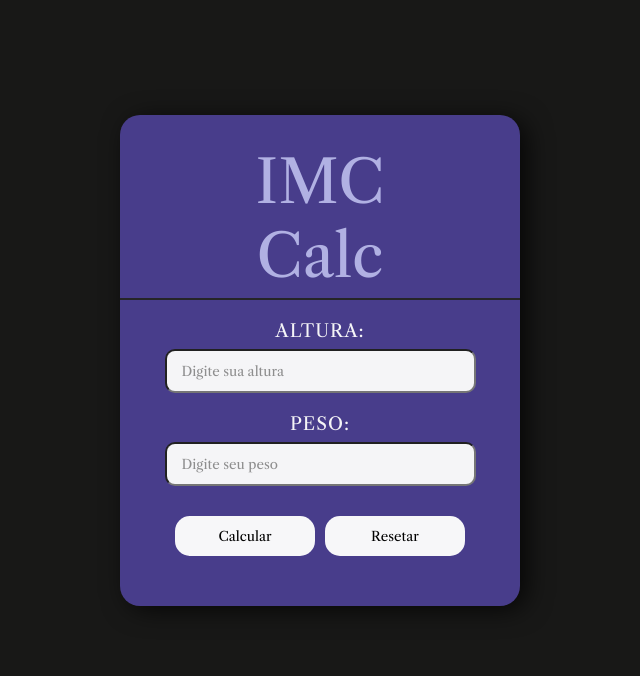
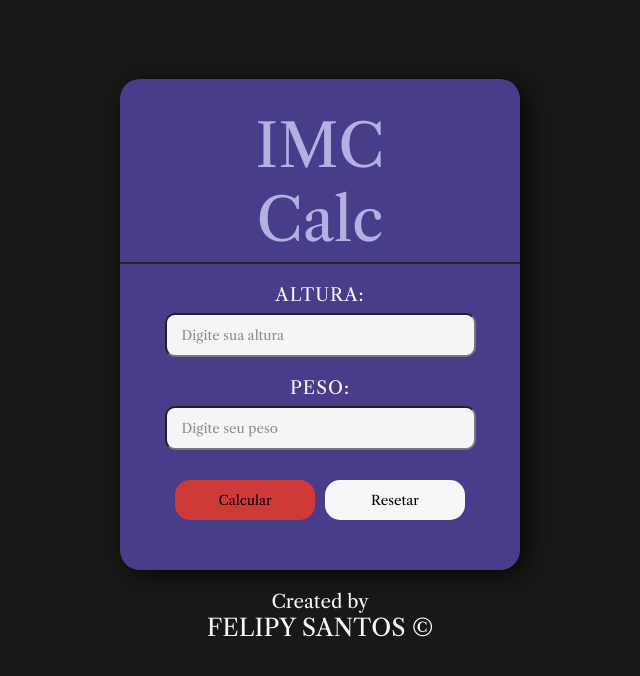
Before and after one commit to FeSantsss/calculadora-imc-react, a React (Vite) app in the folder project-imc/: page / in a window 1280 px wide. Shown: the top 676 px of the page, without its empty margins (320-960 px from the left). Built offline with nearby package versions, Linux system fonts and the light colour scheme.

Commit message:
styles finalized

```diff
--- a/project-imc/src/App.css
+++ b/project-imc/src/App.css
@@ -13,3 +13,8 @@ body {
   margin: 0;
   padding: 0;
 }
+footer{
+  display: flex;
+  flex-direction: column;
+  padding-top: 20px;
+}
--- /dev/null
+++ b/project-imc/src/assets/Button.css
@@ -0,0 +1,25 @@
+button {
+  width: 140px;
+  height: 40px;
+  margin: 30px 5px 20px;
+  border-radius: 15px;
+  cursor: pointer;
+
+  color: black;
+  background-color: #f7f7f9;
+  transition: 1s;
+  border: none;
+}
+button:hover {
+  color: #f5f5f7;
+  background-color: #b1b1e3;;
+  transition: 1s;
+
+}
+
+.calc-btn{
+  background-color: #f73a21c5;
+}
+.calc-btn:hover{
+  background-color: #991100;
+}
--- /dev/null
+++ b/project-imc/src/assets/Footer.css
@@ -0,0 +1,7 @@
+h2{
+  color: #f7f7f9;
+  text-transform: uppercase;
+}
+h3{
+  color: #f7f7f9;
+}
--- a/project-imc/src/assets/IMCalc.css
+++ b/project-imc/src/assets/IMCalc.css
@@ -42,22 +42,3 @@ label {
   letter-spacing: 1px;
   text-transform: uppercase;
 }
-
-button {
-  width: 140px;
-  height: 40px;
-  margin: 30px 5px 20px;
-  border-radius: 15px;
-  cursor: pointer;
-
-  color: black;
-  background-color: #f7f7f9;
-  transition: 1s;
-  border: none;
-}
-button:hover {
-  color: #f5f5f7;
-  background-color: #b1b1e3;;
-  transition: 1s;
-
-}
--- /dev/null
+++ b/project-imc/src/components/Button.jsx
@@ -0,0 +1,7 @@
+import '../assets/Button.css'
+
+const Button = ({ id, content }) => {
+  return <button className={id}>{content}</button>
+}
+
+export default Button
--- /dev/null
+++ b/project-imc/src/components/Footer.jsx
@@ -0,0 +1,12 @@
+import '../assets/Footer.css'
+
+const Footer = () => {
+  return (
+    <footer>
+      <h3>Created by</h3>
+      <h2>Felipy Santos ©</h2>
+    </footer>
+  )
+}
+
+export default Footer
--- a/project-imc/src/components/IMCalc.jsx
+++ b/project-imc/src/components/IMCalc.jsx
@@ -1,4 +1,7 @@
+import { useState, useEffect } from 'react'
 import '../assets/IMCalc.css'
+import MyButton from './Button.jsx'
+import Footer from './Footer.jsx'
 
 const IMCalc = () => {
   return (
@@ -17,12 +20,14 @@ const IMCalc = () => {
             </div>
           </div>
           <div className="form-controls">
-            <button className="form-control">Calcular</button>
-            <button className="form-control">Resetar</button>
+            <MyButton id="calc-btn" content="Calcular"/>
+            <MyButton id="clear-btn" content="Resetar"/>
           </div>
 
         </form>
       </section>
+
+      <Footer/>
 
     </>
   )
```
